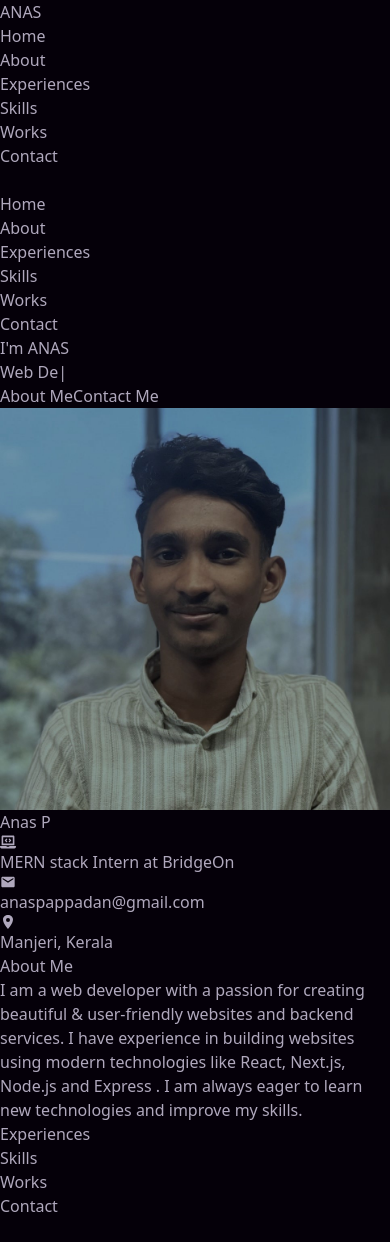
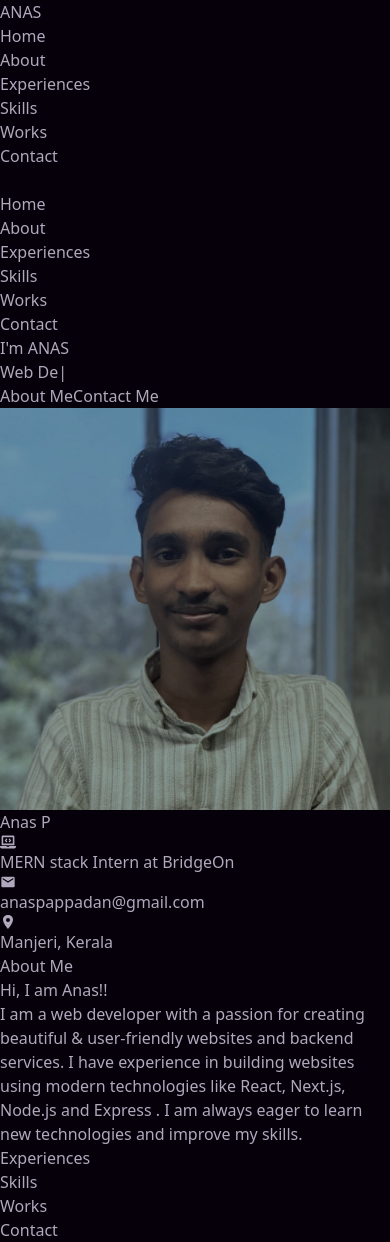
Before and after one commit to anaspxr/porfolio-react, a React (Vite) app: page / in a window 390 px wide. Before the commit the page ends 1218 px from the top, so only its background shows below. Built offline with nearby package versions, Linux system fonts and the light colour scheme.

Commit message:
refactor: improve responsiveness in about section

```diff
--- a/src/components/About.tsx
+++ b/src/components/About.tsx
@@ -11,18 +11,22 @@ export default function About() {
   const isVisible = useOnScreen(borderRef);
 
   return (
-    <SectionCard id="about" className="p-16">
+    <SectionCard id="about" className="p-12 md:p-20 2xl:p-32">
       <div className="grid lg:grid-cols-3 md:grid-cols-2 gap-4">
         <div>
-          <img
-            src="/images/anas.jpeg"
-            alt="profile"
-            className="w-40 h-40 rounded-full mb-4"
-          />
-          <p className="text-xl text-violet-200 my-2">Anas P</p>
-          <p className="flex items-center gap-2">
-            <FaLaptopCode className="text-violet-400" />
+          <div className="flex flex-col justify-center items-center xs:w-fit xs:items-start gap-2 mb-2">
+            <img
+              src="/images/anas.jpeg"
+              alt="profile"
+              className="w-40 h-40 rounded-full"
+            />
+            <p className="text-2xl text-violet-200 my-2 text-center self-center">
+              Anas P
+            </p>
+          </div>
+          <p className="">
             <span>
+              <FaLaptopCode className="text-violet-400 inline mr-2" />
               MERN stack Intern at{" "}
               <a
                 className="text-violet-200 hover:underline hover:text-violet-300"
@@ -46,11 +50,11 @@ export default function About() {
               isVisible ? "w-32" : "w-10"
             }`}></div>
           <p className="mt-4 text-lg">
-            I am a web developer with a passion for creating beautiful &
-            user-friendly websites and backend services. I have experience in
-            building websites using modern technologies like React, Next.js,
-            Node.js and Express . I am always eager to learn new technologies
-            and improve my skills.
+            Hi, I am Anas!! <br /> I am a web developer with a passion for
+            creating beautiful & user-friendly websites and backend services. I
+            have experience in building websites using modern technologies like
+            React, Next.js, Node.js and Express . I am always eager to learn new
+            technologies and improve my skills.
           </p>
         </div>
       </div>
--- a/tailwind.config.js
+++ b/tailwind.config.js
@@ -2,6 +2,9 @@
 export const content = ["./src/**/*.{js,jsx,ts,tsx}"];
 export const theme = {
   extend: {
+    screens: {
+      xs: "460px",
+    },
     colors: {
       dark: "#150E0A",
     },
```
